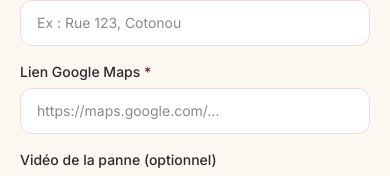
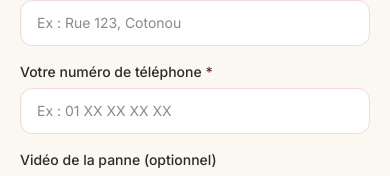
Before and after one commit to kabomaemmanuel7-bit/lifease, a Next.js app: page /demande/1 in a window 390 px wide. Shown: the part 313-489 px from the top of the page. Built offline with nearby package versions, Linux system fonts and the light colour scheme; no server answers; the database is empty.

Commit message:
Demande: telephone client a la place du lien Maps

```diff
--- a/app/demande/[id]/page.tsx
+++ b/app/demande/[id]/page.tsx
@@ -29,7 +29,7 @@ export default function DemandePage() {
   const [serviceId, setServiceId] = useState("");
   const [contactName, setContactName] = useState("");
   const [address, setAddress] = useState("");
-  const [googleMapsLink, setGoogleMapsLink] = useState("");
+  const [phone, setPhone] = useState("");
   const [videoFile, setVideoFile] = useState<File | null>(null);
   const [description, setDescription] = useState("");
   const [urgency, setUrgency] = useState<Urgency>("normal");
@@ -71,8 +71,8 @@ export default function DemandePage() {
       setError("Merci d'indiquer votre adresse.");
       return;
     }
-    if (!googleMapsLink.trim()) {
-      setError("Le lien Google Maps est obligatoire.");
+    if (phone.replace(/\D/g, "").length < 8) {
+      setError("Merci d'indiquer un numéro de téléphone valide.");
       return;
     }
     if (description.trim().length < 5) {
@@ -119,7 +119,7 @@ export default function DemandePage() {
       service_id: serviceId,
       contact_name: contactName.trim(),
       address: address.trim(),
-      google_maps_link: googleMapsLink.trim(),
+      contact_phone: phone.trim(),
       video_url: videoUrl,
       description,
       urgency,
@@ -214,13 +214,13 @@ export default function DemandePage() {
           />
 
           <label className="mb-1.5 block text-sm font-medium text-ink-900">
-            Lien Google Maps <span className="text-wine-600">*</span>
+            Votre numéro de téléphone <span className="text-wine-600">*</span>
           </label>
           <input
-            type="url"
-            value={googleMapsLink}
-            onChange={(e) => setGoogleMapsLink(e.target.value)}
-            placeholder="https://maps.google.com/..."
+            type="tel"
+            value={phone}
+            onChange={(e) => setPhone(e.target.value)}
+            placeholder="Ex : 01 XX XX XX XX"
             className="mb-4 w-full rounded-md border border-wine-100 bg-white px-4 py-3 text-sm text-ink-900 placeholder:text-ink-400 focus:border-wine-400 focus:outline-none"
             required
           />
--- a/app/travailleur/demandes/page.tsx
+++ b/app/travailleur/demandes/page.tsx
@@ -22,7 +22,7 @@ interface DemandeRow {
   client: { full_name: string; phone: string | null; city: string | null } | null;
   category: { name: string; icon: string | null } | null;
 client_id: string;
-contact_name: string | null; address: string | null; google_maps_link: string | null; video_url: string | null;
+contact_name: string | null; address: string | null; google_maps_link: string | null; video_url: string | null; contact_phone: string | null;
 }
 
 const URGENCY_LABEL: Record<Urgency, string> = {
@@ -74,7 +74,7 @@ export default function DemandesTravailleurPage() {
     const { data, error: fetchError } = await supabase
       .from('requests')
       .select(
-        `id, description, urgency, status, created_at, client_id, contact_name, address, google_maps_link, video_url,
+        `id, description, urgency, status, created_at, client_id, contact_name, address, google_maps_link, video_url, contact_phone,
          client:profiles!requests_client_id_fkey ( full_name, phone, city ),
          category:services ( name )`
       )
--- a/components/RequestDetails.tsx
+++ b/components/RequestDetails.tsx
@@ -1,11 +1,14 @@
-type Props = { d: { contact_name?: string | null; address?: string | null; google_maps_link?: string | null; video_url?: string | null } };
+type Props = { d: { contact_name?: string | null; contact_phone?: string | null; address?: string | null; google_maps_link?: string | null; video_url?: string | null } };
 const link = "font-medium text-wine-600 underline";
 
 export default function RequestDetails({ d }: Props) {
-  if (!d.contact_name && !d.address && !d.google_maps_link && !d.video_url) return null;
+  if (!d.contact_name && !d.contact_phone && !d.address && !d.google_maps_link && !d.video_url) return null;
   return (
     <div className="mt-3 space-y-1 rounded-xl bg-beige-50 p-3 text-xs text-ink-600">
       {d.contact_name && <p>👤 Contact : {d.contact_name}</p>}
+      {d.contact_phone && (
+        <p>📞 <a className={link} href={"tel:" + d.contact_phone.replace(/\s/g, "")}>Appeler {d.contact_phone}</a></p>
+      )}
       {d.address && <p>🏠 Adresse : {d.address}</p>}
       {d.google_maps_link && (
         <p>📍 <a className={link} href={d.google_maps_link} target="_blank" rel="noreferrer">Ouvrir dans Google Maps</a></p>
```
